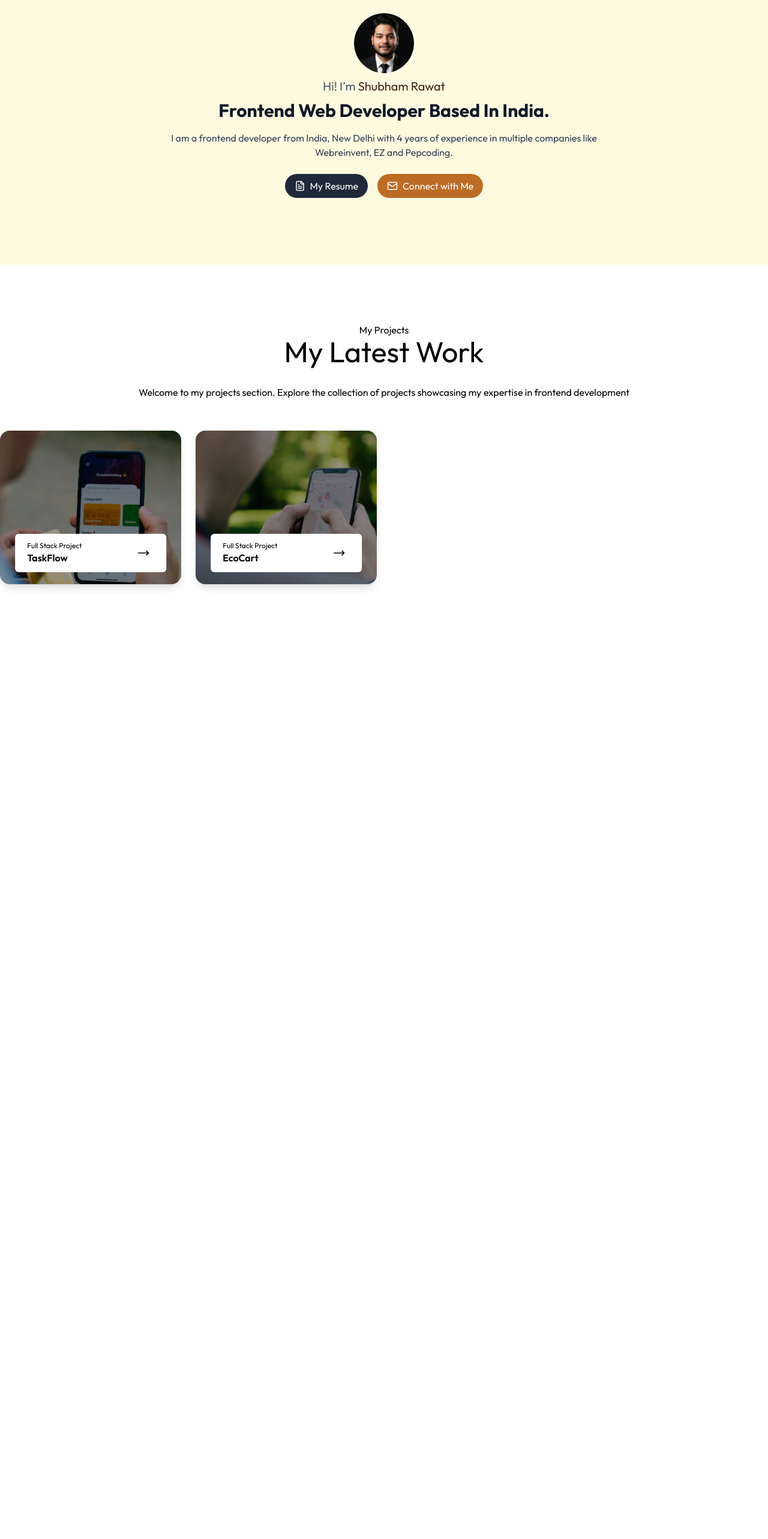
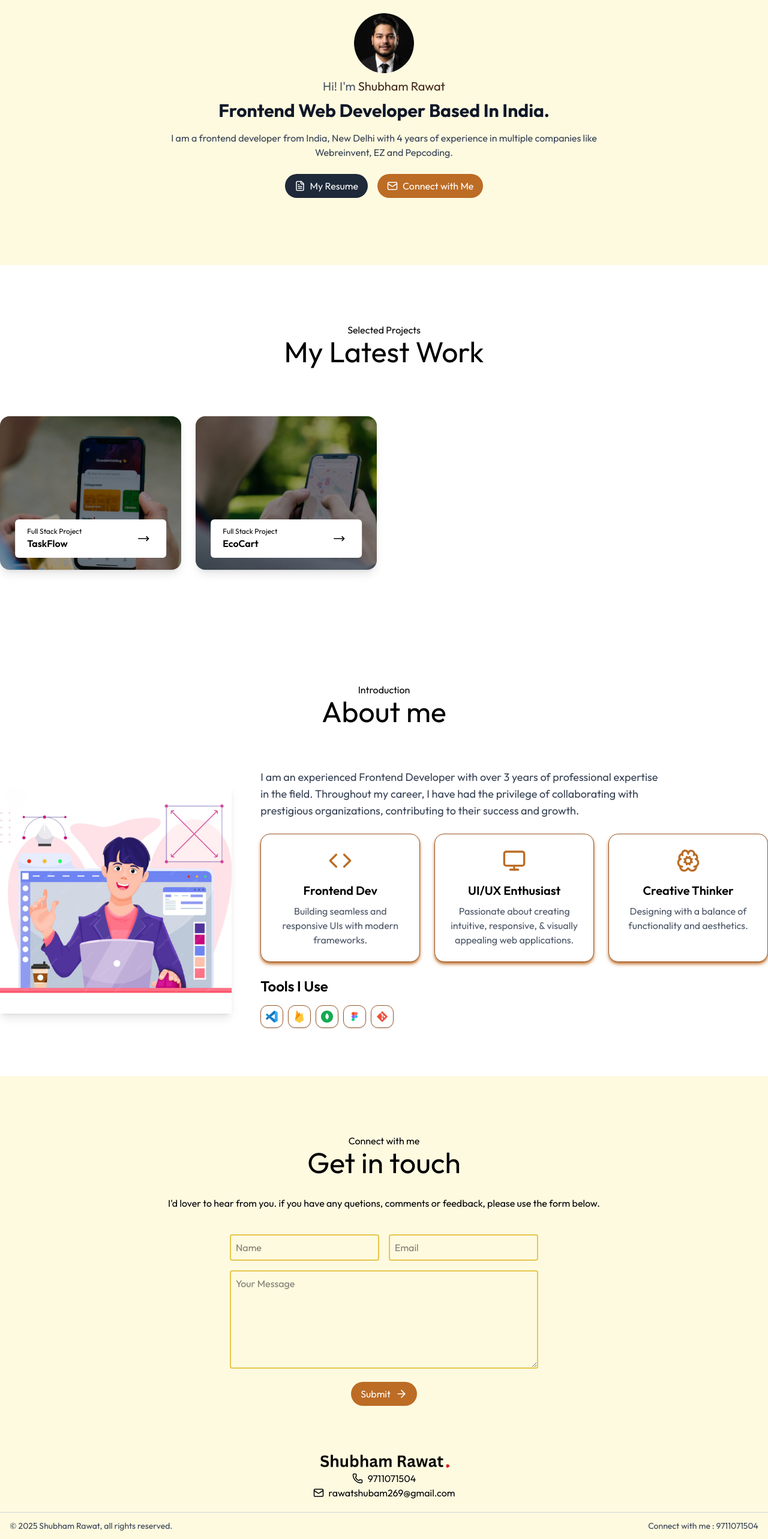
Before and after one commit to shubhamrawat0269/portfolio, a Next.js app: page / in a window 1280 px wide. Shown: the part 90-2656 px from the top of the page at 60% size. Before the commit the page ends 1132 px from the top, so only its background shows below. Built offline with nearby package versions, Linux system fonts and the light colour scheme; a web font is replaced by a local one.

Commit message:
Updated : Minor UI Changes

```diff
--- a/app/components/organisms/Footer.jsx
+++ b/app/components/organisms/Footer.jsx
@@ -1,5 +1,5 @@
 import { assets } from "@/assets/assets";
-import { Mail } from "lucide-react";
+import { Mail, Phone } from "lucide-react";
 import Image from "next/image";
 import React from "react";
 
@@ -13,6 +13,10 @@ const Footer = () => {
           </a>
 
           <div className="flex items-center gap-2">
+            <Phone size={18} />
+            9711071504
+          </div>
+          <div className="flex items-center gap-2">
             <Mail size={18} />
             rawatshubam269@gmail.com
           </div>
@@ -20,7 +24,7 @@ const Footer = () => {
 
         <div className="border-t border-gray-300 px-4 py-3 flex justify-between items-center text-xs md:text-sm text-gray-700">
           <p>© 2025 Shubham Rawat, all rights reserved.</p>
-          <p>Connect with me</p>
+          <p>Connect with me : 9711071504</p>
         </div>
       </div>
     </footer>
--- a/app/components/organisms/Portfolio.jsx
+++ b/app/components/organisms/Portfolio.jsx
@@ -20,13 +20,7 @@ const Portfolio = () => {
   return (
     <div id="work" className="py-14">
       <div className="max-w-sm sm:max-w-md md:max-w-screen-xl mx-auto">
-        <PrimaryInfo
-          heading={"My Projects"}
-          subHeading={"My Latest Work"}
-          para={
-            "Welcome to my projects section. Explore the collection of projects showcasing  my expertise in frontend development"
-          }
-        />
+        <PrimaryInfo heading={"Selected Projects"} subHeading={"My Latest Work"} />
 
         <div className="grid grid-cols-1 md:grid-cols-2 lg:grid-cols-4 gap-6 py-3">
           {portfolioCardData.slice(0, limit).map((card, index) => (
--- a/app/page.js
+++ b/app/page.js
@@ -15,10 +15,10 @@ export default function Home() {
       <Navbar />
       <HeroSection />
       <Portfolio />
-      {/* <About /> */}
+      <About />
       {/* <Services /> */}
-      {/* <Contact /> */}
-      {/* <Footer /> */}
+      <Contact />
+      <Footer />
       <ScrollToTopButton />
     </>
   );
```
Also changed, not shown: 1 other file (tests, documents, lock files or other folders).
